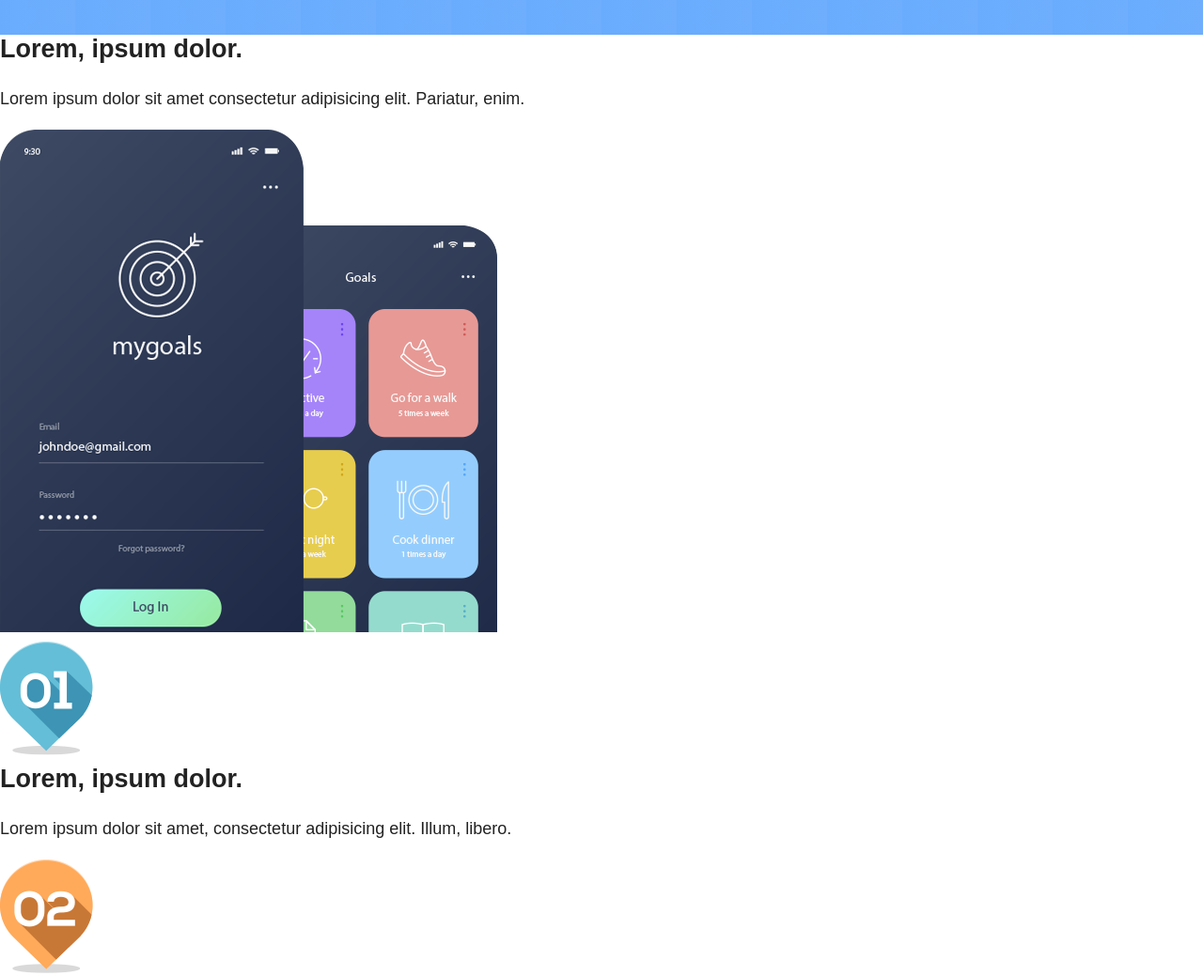
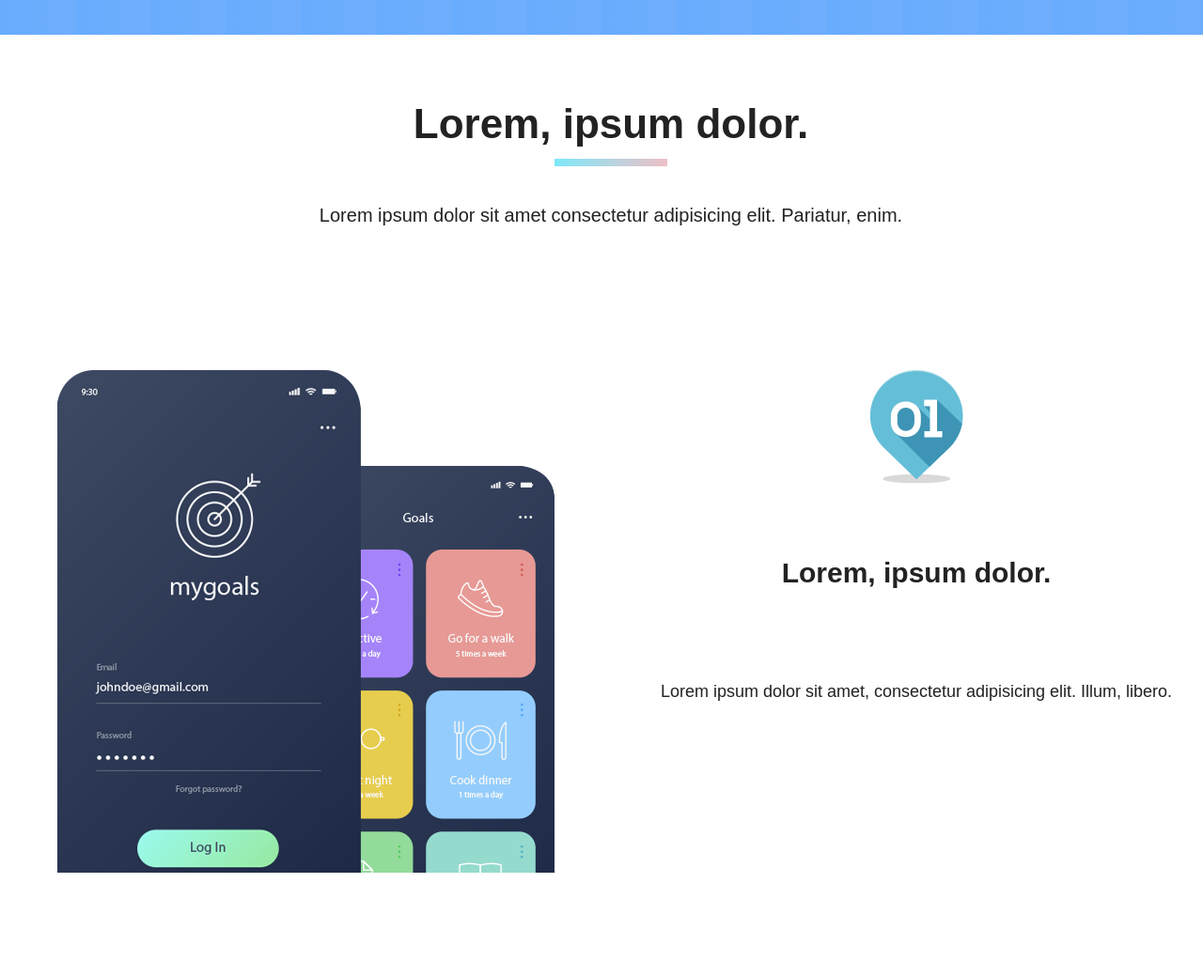
Before and after one commit to himzei/responsive-html, a plain HTML site: page index.html in a window 1280 px wide. Shown: the part 1854-2893 px from the top of the page at 94% size. Drawn offline with nearby package versions, Linux system fonts and the light colour scheme.

Commit message:
feature css

```diff
--- a/style.css
+++ b/style.css
@@ -49,6 +49,32 @@ body {
   background-color: #fff;
   color: #222;
 }
+
+/* Common CSS */
+.headline-share {
+  text-align: center;
+  margin-top: 80px;
+}
+.headline-share h1 {
+  font-size: 44px;
+  position: relative;
+  padding-bottom: 30px;
+}
+.headline-share h1:after{
+  position: absolute;
+  content: "";
+  height: 8px;
+  width: 120px;
+  background: linear-gradient(to right, #7EE8FA, #EEC0C6);
+  bottom: 0;
+  left: 50%;
+  transform: translateX(-50%);
+
+}
+.headline-share p {
+  font-size: 20px;
+}
+
 
 /* Header */
 header {
@@ -302,6 +328,29 @@ input[id=tab3]:checked ~ .tab-btn label[for=tab3] span {
 
 }
 
+/* Section: feature */
+.feature{}
+.feature-inner{
+  width: 1300px;
+  margin: auto;
+}
+.feature-content{
+  overflow: hidden;
+  margin: 150px 0;
+}
+.feature-content > div {
+  float: left;
+  width: 50%;
+  text-align: center;
+}
+.feature-mockup {}
+.feature-about h2 {
+  font-size: 30px;
+  padding: 70px;
+}
+.feature-about {}
+
+
 
 
 /* 마우스 휠 */
```
